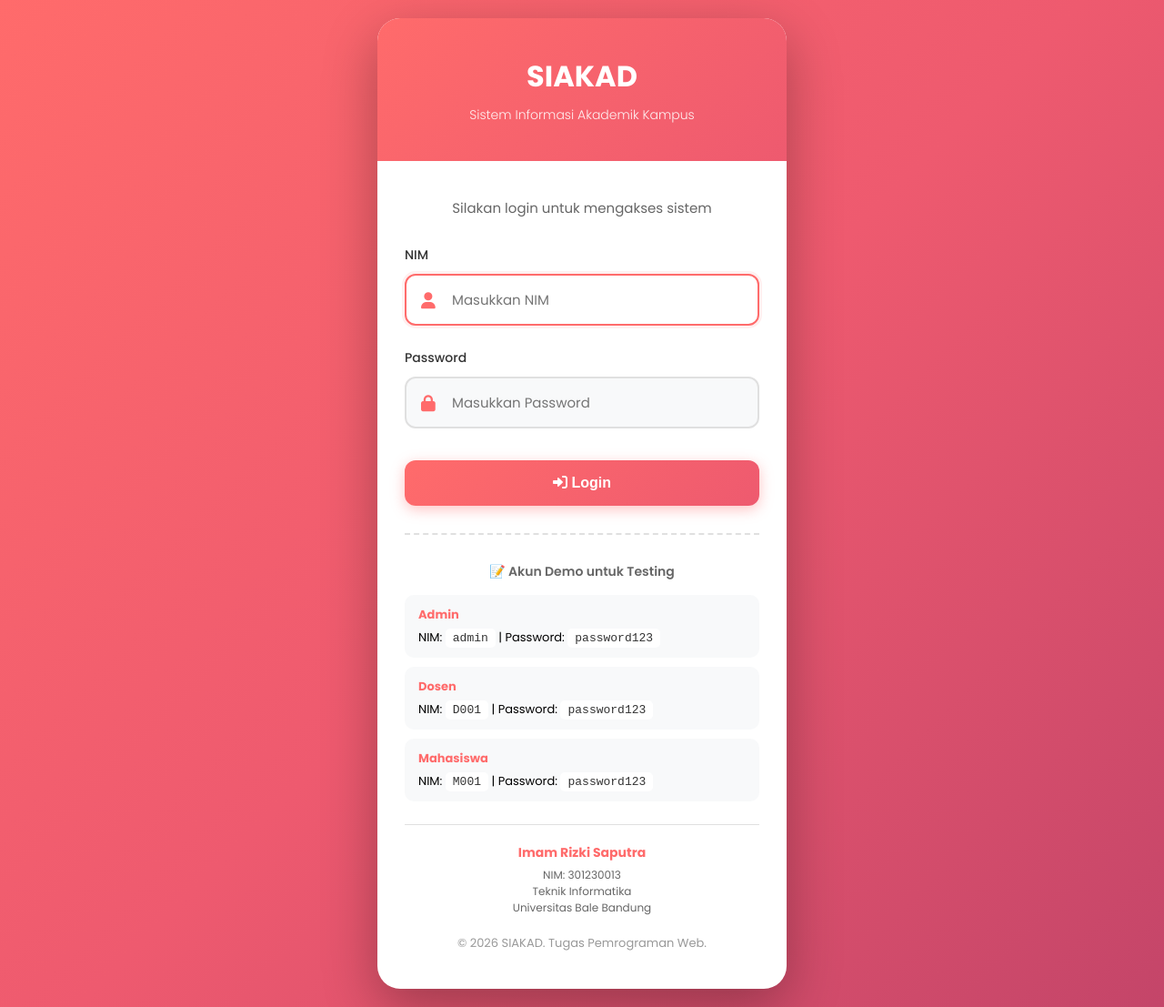
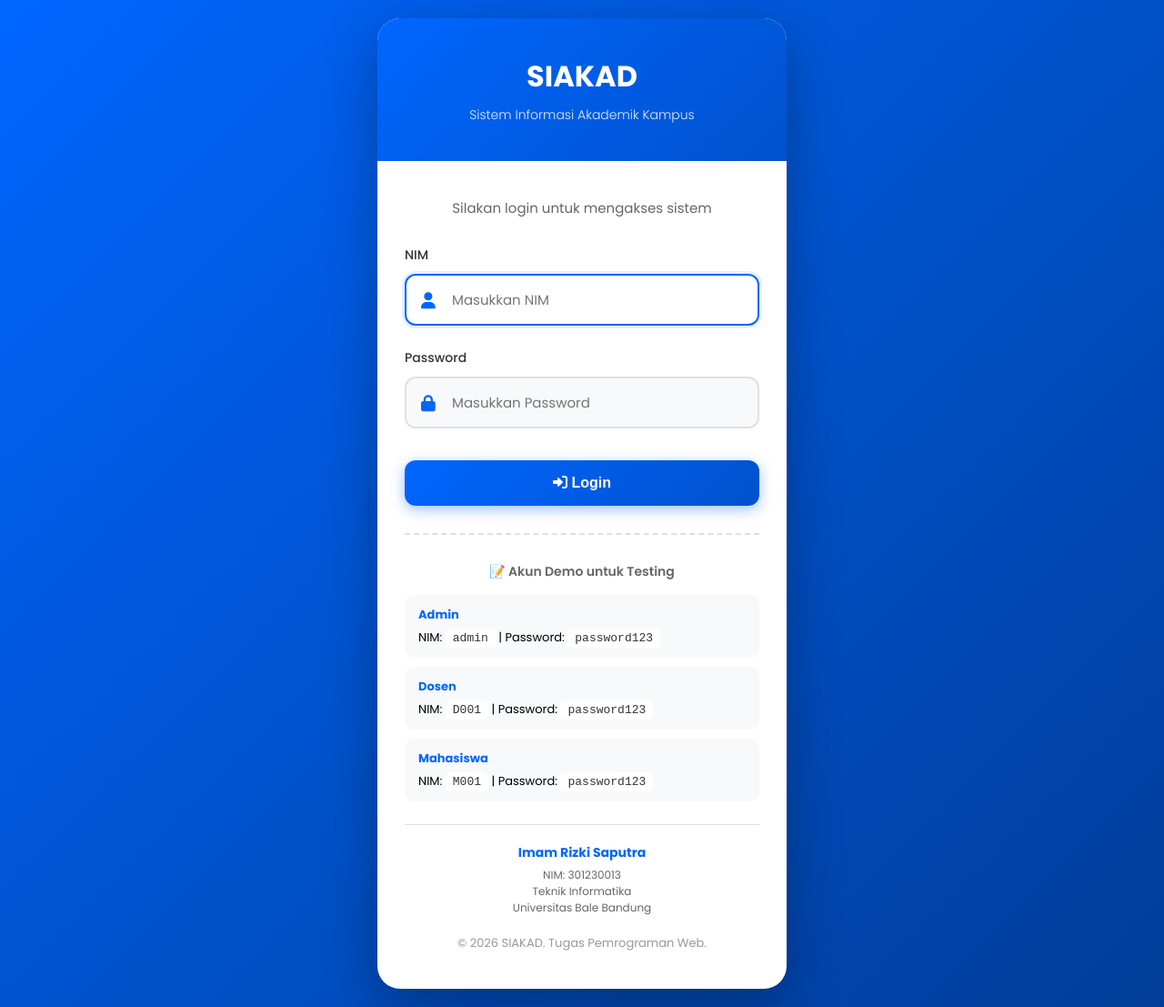
Before and after one commit to imamrzkys/TUGAS-PROJECT-PEMROGRAMAN-WEB, a PHP site: page /login.php in a window 1280 px wide. Shown: the whole page at 91% size. Run offline with PHP 8.4, Linux system fonts and the light colour scheme.

Commit message:
style: Update login page color scheme dari merah ke biru sesuai tema dashboard

```diff
--- a/login.php
+++ b/login.php
@@ -95,7 +95,7 @@ if (isset($_SESSION['flash_success'])) {
 
         body {
             font-family: 'Poppins', sans-serif;
-            background: linear-gradient(135deg, #ff6b6b 0%, #ee5a6f 50%, #c44569 100%);
+            background: linear-gradient(135deg, #0066FF 0%, #0052CC 50%, #003D99 100%);
             min-height: 100vh;
             display: flex;
             align-items: center;
@@ -125,7 +125,7 @@ if (isset($_SESSION['flash_success'])) {
         }
 
         .login-header {
-            background: linear-gradient(135deg, #ff6b6b 0%, #ee5a6f 100%);
+            background: linear-gradient(135deg, #0066FF 0%, #0052CC 100%);
             color: white;
             padding: 40px 30px;
             text-align: center;
@@ -175,7 +175,7 @@ if (isset($_SESSION['flash_success'])) {
             left: 18px;
             top: 50%;
             transform: translateY(-50%);
-            color: #ff6b6b;
+            color: #0066FF;
             font-size: 18px;
         }
 
@@ -192,15 +192,15 @@ if (isset($_SESSION['flash_success'])) {
 
         .form-control:focus {
             outline: none;
-            border-color: #ff6b6b;
+            border-color: #0066FF;
             background: white;
-            box-shadow: 0 0 0 3px rgba(255, 107, 107, 0.1);
+            box-shadow: 0 0 0 3px rgba(0, 102, 255, 0.1);
         }
 
         .btn-login {
             width: 100%;
             padding: 16px;
-            background: linear-gradient(135deg, #ff6b6b 0%, #ee5a6f 100%);
+            background: linear-gradient(135deg, #0066FF 0%, #0052CC 100%);
             color: white;
             border: none;
             border-radius: 12px;
@@ -208,13 +208,13 @@ if (isset($_SESSION['flash_success'])) {
             font-weight: 600;
             cursor: pointer;
             transition: all 0.3s;
-            box-shadow: 0 4px 15px rgba(255, 107, 107, 0.4);
+            box-shadow: 0 4px 15px rgba(0, 102, 255, 0.4);
             margin-top: 10px;
         }
 
         .btn-login:hover {
             transform: translateY(-2px);
-            box-shadow: 0 6px 20px rgba(255, 107, 107, 0.5);
+            box-shadow: 0 6px 20px rgba(0, 102, 255, 0.5);
         }
 
         .btn-login:active {
@@ -266,7 +266,7 @@ if (isset($_SESSION['flash_success'])) {
         }
 
         .demo-item strong {
-            color: #ff6b6b;
+            color: #0066FF;
             display: block;
             margin-bottom: 5px;
         }
@@ -295,7 +295,7 @@ if (isset($_SESSION['flash_success'])) {
 
         .university-info strong {
             display: block;
-            color: #ff6b6b;
+            color: #0066FF;
             font-size: 14px;
             margin-bottom: 5px;
         }
```
